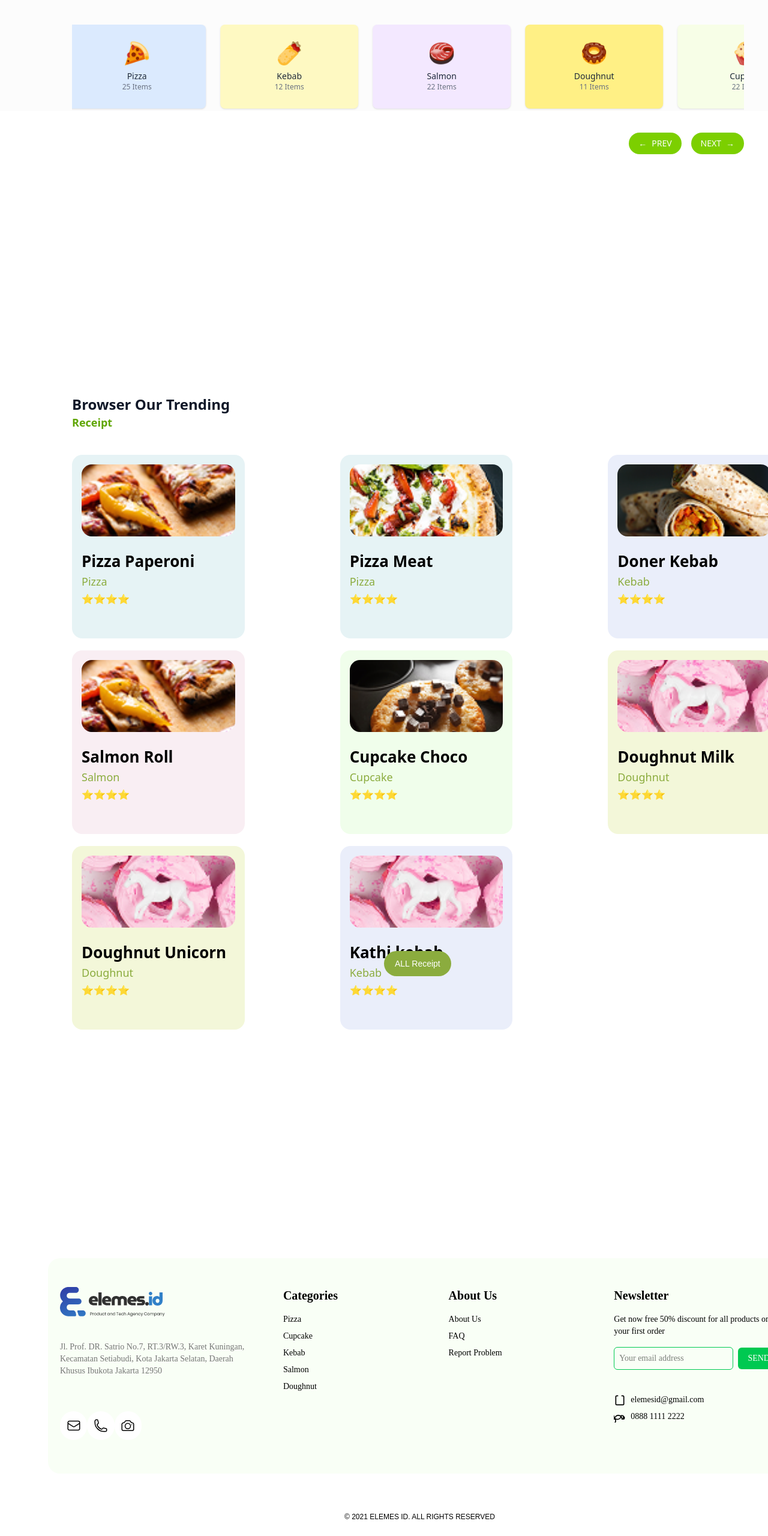
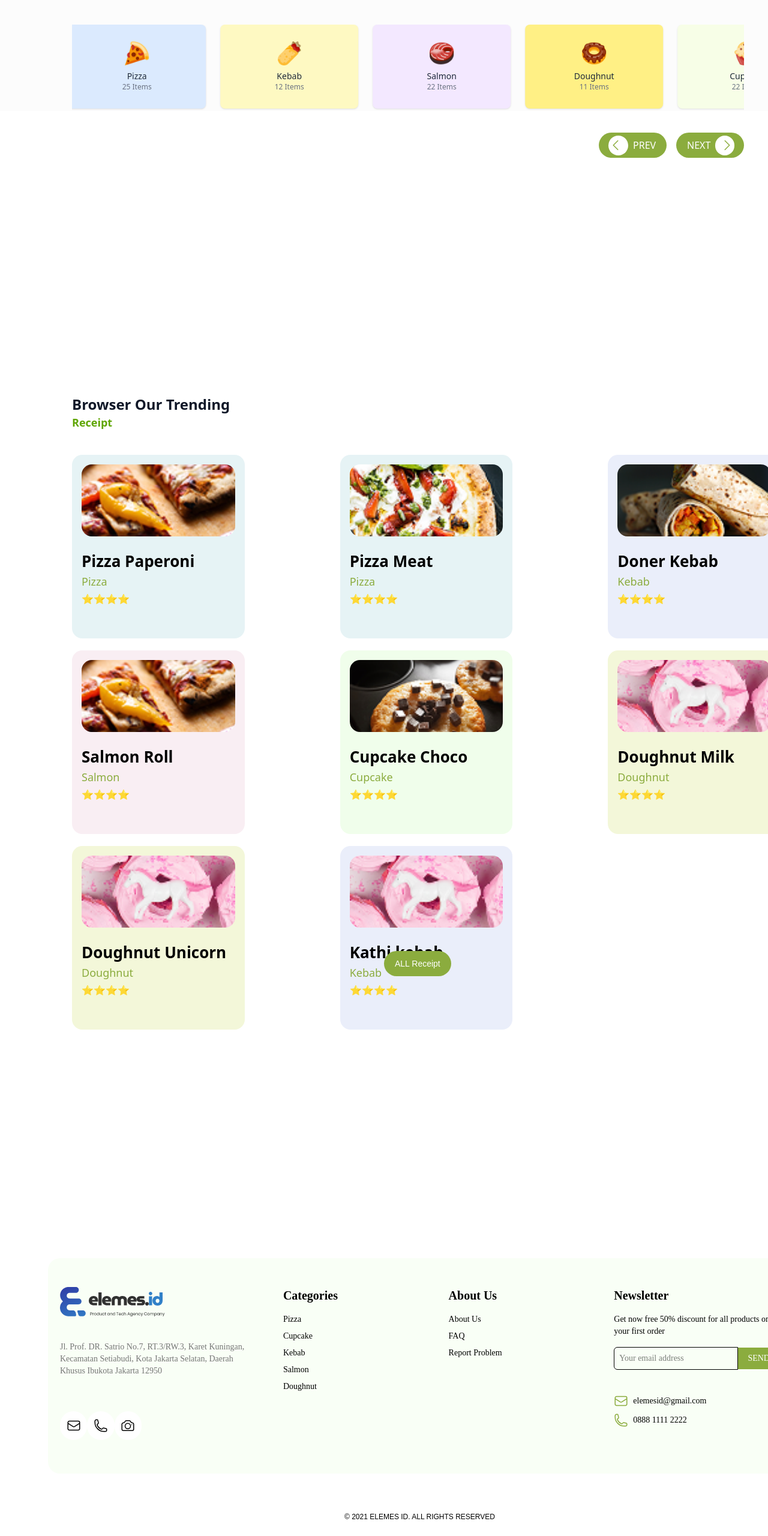
Before and after one commit to IhratPramudya/elemes-teknikal-interview, a Next.js app: page / in a window 1280 px wide. Shown: the part 715-3275 px from the top of the page at 60% size. Built offline with nearby package versions, Linux system fonts and the light colour scheme.

Commit message:
fix: detail view button message: Change color of button and interactive color

```diff
--- a/src/screens/home/Footer.jsx
+++ b/src/screens/home/Footer.jsx
@@ -14,39 +14,40 @@
                     <div className="w-[300px] h-[127px] mt-12 ml-16 space-y-10 flex-col items-center justify-center mx-auto text-custom-footer">
                         <h2 className="text-xl font-semibold mb-4">Categories</h2>
                         <ul className="space-y-2">
-                            <li><Link href="#" className="hover:text-green-800 ">Pizza</Link></li>
-                            <li><Link href="#" className="hover:text-green-800">Cupcake</Link></li>
-                            <li><Link href="#" className="hover:text-green-800">Kebab</Link></li>
-                            <li><Link href="#" className="hover:text-green-800">Salmon</Link></li>
-                            <li><Link href="#" className="hover:text-green-800">Doughnut</Link></li>
+                            <li><Link href="#" className="hover:text-[#8BAC3E] ">Pizza</Link></li>
+                            <li><Link href="#" className="hover:text-[#8BAC3E]">Cupcake</Link></li>
+                            <li><Link href="#" className="hover:text-[#8BAC3E]">Kebab</Link></li>
+                            <li><Link href="#" className="hover:text-[#8BAC3E]">Salmon</Link></li>
+                            <li><Link href="#" className="hover:text-[#8BAC3E]">Doughnut</Link></li>
                         </ul>
                     </div>
                     <div className='w-[300px] h-[127px] mt-12 space-y-10 flex-col items-center justify-center mx-auto text-custom-footer'>
                         <h2 className="text-xl font-semibold mb-4">About Us</h2>
                         <ul className="space-y-2">
-                            <li><Link href="#" className="hover:text-green-800">About Us</Link></li>
-                            <li><Link href="#" className="hover:text-green-800">FAQ</Link></li>
-                            <li><Link href="#" className="hover:text-green-800">Report Problem</Link></li>
+                            <li><Link href="#" className="hover:text-[#8BAC3E]">About Us</Link></li>
+                            <li><Link href="#" className="hover:text-[#8BAC3E]">FAQ</Link></li>
+                            <li><Link href="#" className="hover:text-[#8BAC3E]">Report Problem</Link></li>
                         </ul>
                     </div>
                     <div className='w-[300px] h-[127px] mt-12 mr-5 space-y-10 flex-col items-center justify-center mx-auto text-custom-footer'>
                             <h2 className="text-xl font-semibold mb-4">Newsletter</h2>
                             <p className=" mb-4">Get now free 50% discount for all products on your first order</p>
-                            <div className="flex items-center space-x-2">
-                                <input type="email" placeholder="Your email address" className="p-2 border border-green-500 rounded-md flex-grow" />
-                                <button className="bg-green-500 text-white px-4 py-2 rounded-md">SEND</button>
+                            <div className="flex items-center">
+                                <input type="email" placeholder="Your email address" className="p-2 border border-black rounded-l-md flex-grow" />
+                                <button className="bg-[#8BAC3E] text-white px-4 py-2 rounded-r-md">SEND</button>
                             </div>
                             <div className="mt-4">
                                     <p className="flex items-center space-x-2">
-                                    <svg xmlns="http://www.w3.org/2000/svg" className="w-5 h-5" fill="none" stroke="currentColor" viewBox="0 0 24 24" strokeWidth="2">
-                                        <path strokeLinecap="round" strokeLinejoin="round" d="M16 4h2a2 2 0 012 2v14a2 2 0 01-2 2H6a2 2 0 01-2-2V6a2 2 0 012-2h2" />
+                                    <svg xmlns="http://www.w3.org/2000/svg" fill="none" viewBox="0 0 24 24" stroke-width="1.5" stroke="currentColor" class="size-6 text-[#8BAC3E]">
+                                        <path stroke-linecap="round" stroke-linejoin="round" d="M21.75 6.75v10.5a2.25 2.25 0 0 1-2.25 2.25h-15a2.25 2.25 0 0 1-2.25-2.25V6.75m19.5 0A2.25 2.25 0 0 0 19.5 4.5h-15a2.25 2.25 0 0 0-2.25 2.25m19.5 0v.243a2.25 2.25 0 0 1-1.07 1.916l-7.5 4.615a2.25 2.25 0 0 1-2.36 0L3.32 8.91a2.25 2.25 0 0 1-1.07-1.916V6.75" />
                                     </svg>
                                         <span>elemesid@gmail.com</span>
                                     </p>
                                     <p className="flex items-center space-x-2 mt-2">
-                                        <svg xmlns="http://www.w3.org/2000/svg" className="w-5 h-5" fill="none" stroke="currentColor" viewBox="0 0 24 24" strokeWidth="2">
-                                            <path strokeLinecap="round" strokeLinejoin="round" d="M21 12.79V15a2 2 0 01-2 2h-2.5a7.5 7.5 0 10-15 0h-2.5a2 2 0 01-2-2v-2.21a7.5 7.5 0 11-1.75 0V12a2 2 0 012-2h2.5a7.5 7.5 0 1015 0h2.5a2 2 0 012 2v2.79" />
-                                        </svg>
+                                    <svg xmlns="http://www.w3.org/2000/svg" fill="none" viewBox="0 0 24 24" stroke-width="1.5" stroke="currentColor" class="size-6 text-[#8BAC3E]">
+                                        <path stroke-linecap="round" stroke-linejoin="round" d="M2.25 6.75c0 8.284 6.716 15 15 15h2.25a2.25 2.25 0 0 0 2.25-2.25v-1.372c0-.516-.351-.966-.852-1.091l-4.423-1.106c-.44-.11-.902.055-1.173.417l-.97 1.293c-.282.376-.769.542-1.21.38a12.035 12.035 0 0 1-7.143-7.143c-.162-.441.004-.928.38-1.21l1.293-.97c.363-.271.527-.734.417-1.173L6.963 3.102a1.125 1.125 0 0 0-1.091-.852H4.5A2.25 2.25 0 0 0 2.25 4.5v2.25Z" />
+                                    </svg>
+
                                         <span>0888 1111 2222</span>
                                     </p>
                     </div>
--- a/src/screens/home/Trending.jsx
+++ b/src/screens/home/Trending.jsx
@@ -1,5 +1,6 @@
 "use client"
 
+import Button from "@/components/ui/Button";
 import Image from "next/image";
 import { useEffect, useState } from "react";
 
@@ -60,17 +61,27 @@
                     }
                 </div>
             </div>
-            <div className="flex justify-end space-x-4 mt-10">
-                <button
+            <div className="hidden sm:flex sm:justify-end sm:space-x-4 sm:mt-10">
+                <Button
                     onClick={prevSlide}
-                    className="flex items-center gap-2 bg-lime-500 text-white px-4 py-2 rounded-full text-sm hover:bg-lime-600">
-                <span>&larr;</span> PREV
-                </button>
-                <button
+                    className="flex items-center w-[113px] gap-2 bg-[#8BAC3E] text-white px-4 py-2 rounded-full text-s">
+                <span className="rounded-full w-[33px] h-[33px] text-[#8BAC3E] bg-white flex justify-between items-center text-center">
+                <svg xmlns="http://www.w3.org/2000/svg" fill="none" viewBox="0 0 24 24" stroke-width="1.5" stroke="currentColor" class="size-6">
+                    <path stroke-linecap="round" stroke-linejoin="round" d="M15.75 19.5 8.25 12l7.5-7.5" />
+                </svg>
+
+                </span> PREV
+                </Button>
+                <Button
                     onClick={nextSlide}
-                    className="flex items-center gap-2 bg-lime-500 text-white px-4 py-2 rounded-full text-sm hover:bg-lime-600">
-                NEXT <span>&rarr;</span>
-                </button>
+                    className="flex items-center gap-2 w-[113px] bg-[#8BAC3E] text-white py-2 rounded-full text-s">
+                NEXT
+                <span className="rounded-full w-[33px] h-[33px] text-[#8BAC3E] bg-white flex justify-between items-center text-center">
+                    <svg xmlns="http://www.w3.org/2000/svg" fill="none" viewBox="0 0 24 24" stroke-width="1.5" stroke="currentColor" class="size-6 ml-2">
+                        <path stroke-linecap="round" stroke-linejoin="round" d="m8.25 4.5 7.5 7.5-7.5 7.5" />
+                    </svg>
+                </span>
+                </Button>
             </div>
         </div>
     </section>
```
